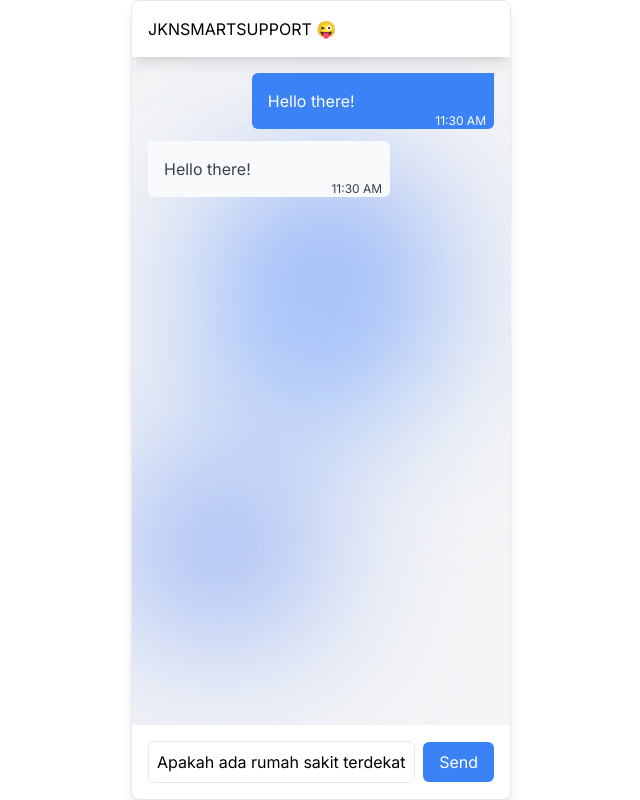
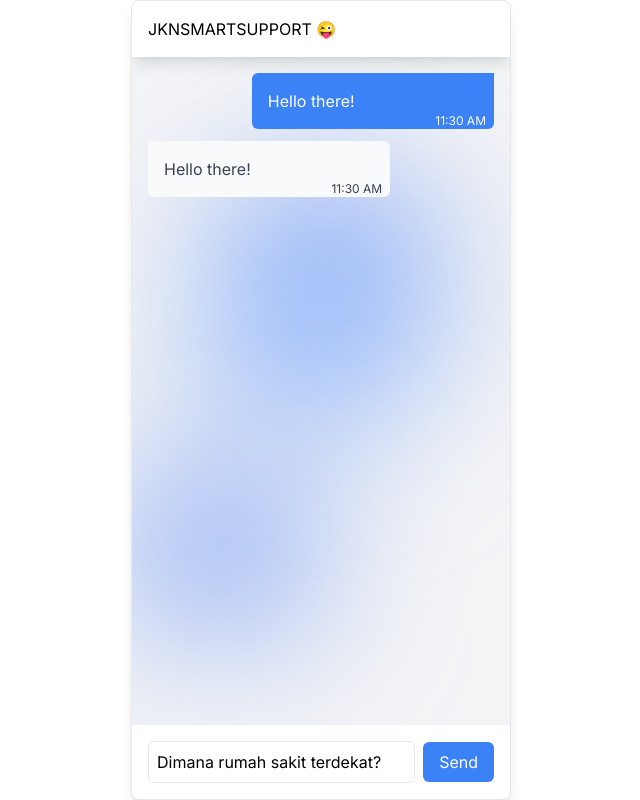
Before and after one commit to adityamahendrap/healthkaton-bpjs-innovation-system, a Next.js app in the folder client/: page / in a window 1280 px wide. Shown: the whole page, without its empty margins (319-959 px from the left). Built offline with nearby package versions, Linux system fonts and the light colour scheme.

Commit message:
fe: add handling for loading

```diff
--- a/client/src/app/page.tsx
+++ b/client/src/app/page.tsx
@@ -49,7 +49,8 @@ export default function Home() {
       time: "11:30 AM",
     },
   ]);
-  const [newMessage, setNewMessage] = useState('Apakah ada rumah sakit terdekat?');
+  const [newMessage, setNewMessage] = useState('Dimana rumah sakit terdekat?');
+  const [isLoading, setIsLoading] = useState(false);
 
   function getCurrentTime() {
     const now = new Date();
@@ -64,7 +65,9 @@ export default function Home() {
 
   const askServer = async (message: string) => {
     console.log('ask the server:', message);
+    setIsLoading(true);
     const response = await axios.post('http://localhost:8000/driven-qna', { question: message });
+    setIsLoading(false);
     const { data } = response;
     setMessages((prevMessages) => [
       ...prevMessages,
@@ -134,9 +137,13 @@ export default function Home() {
           value={newMessage}
           onChange={(e) => setNewMessage(e.target.value)}
           onKeyPress={handleKeyPress}
+          disabled={isLoading}
         />
-        <button onClick={sendMessage} className="bg-blue-500 text-white py-2 px-4 rounded-md">
-          Send
+        <button
+          onClick={sendMessage}
+          disabled={isLoading}
+          className="bg-blue-500 text-white py-2 px-4 rounded-md">
+          {isLoading ? 'Processing...' : 'Send'}
         </button>
       </div>
     </div>
```
